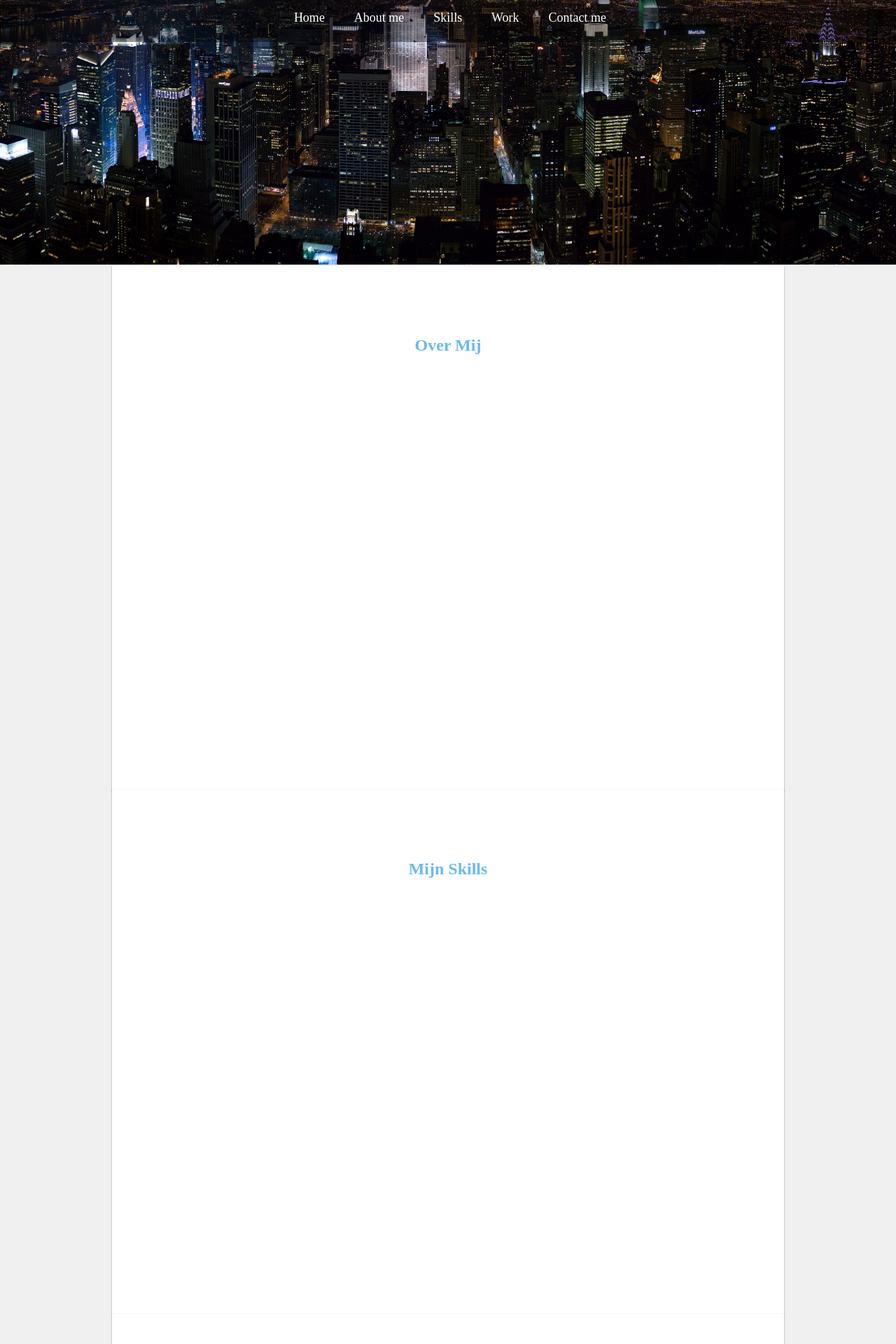
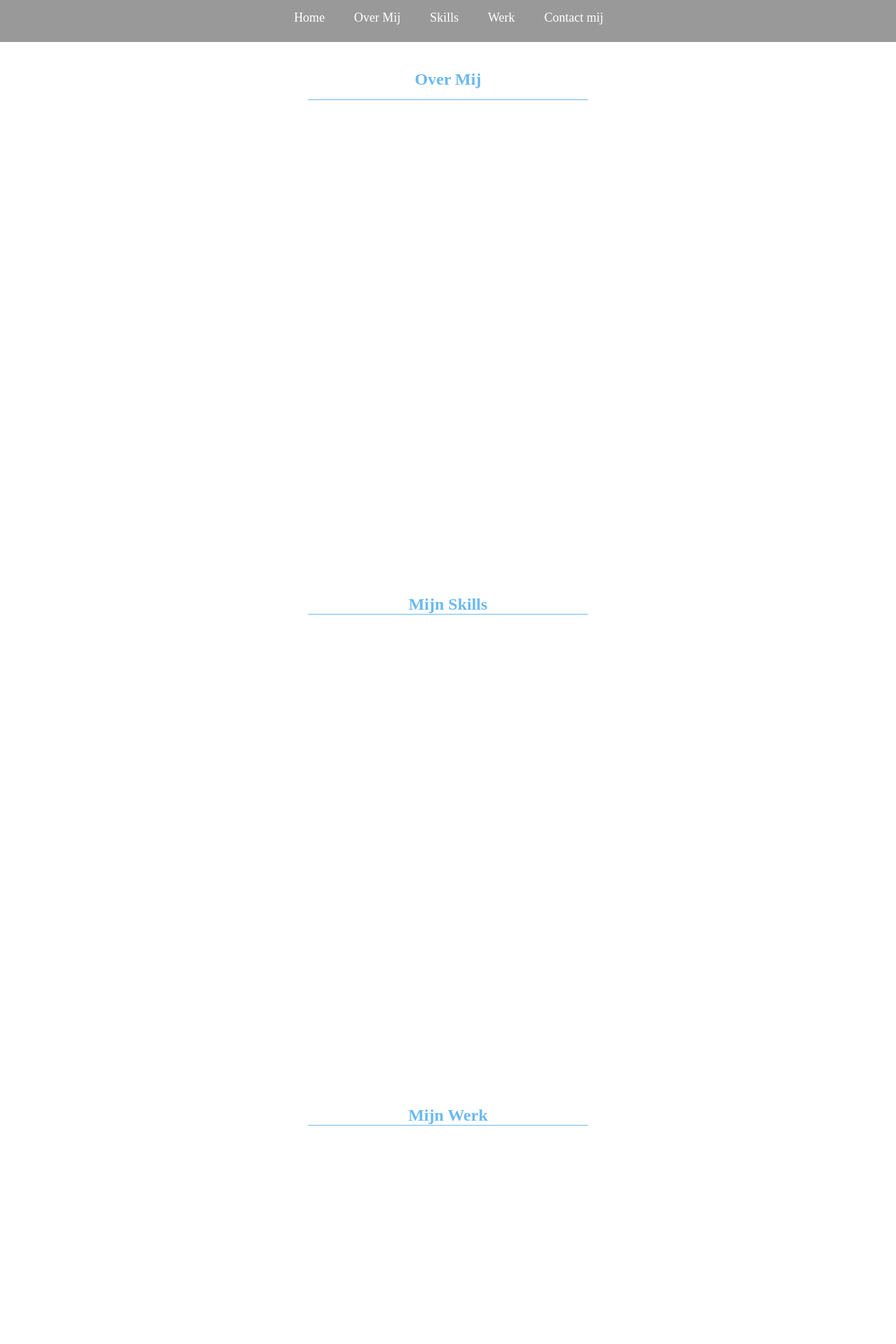
Before and after one commit to short/portfolio, a PHP site: page / in a window 1280 px wide. Shown: the top 1920 px of the page at 70% size. Run offline with PHP 8.4, Linux system fonts and the light colour scheme.

Commit message:
deels parrallax

```diff
--- a/css/main.css
+++ b/css/main.css
@@ -1,27 +1,21 @@
 body,html                                 { margin: 0; padding: 0; background:#f0f0f0; overflow-x: hidden; }
-.header                                   { margin: -70px 0 0 0; }
-.header img                               { display: block; width: 100%; }
-.materialize                              { background-color: #fff ; box-shadow:0px 1px 2px #888; }
-.wrapper                                  { width: 960px; position: relative; margin: 0 auto; }
+.header                                   { position: fixed; }
+.header img                               { width: 100%; }
+.materialize                              { background-color: #fff ; box-shadow: 0px 1px 1px #888; }
+.wrapper                                  { position: relative; }
 
-#about                                    { width: 960px; height: 750px; margin: -18px 0 0 0; padding: 0; }
-#about h2                                 { color: rgba(107, 185, 240, 1); text-align: center; padding: 100px 0 0 0; }
+#about                                    { width: 100%; height: 750px; margin: 0; padding: 0; }
+#about h2                                 { color: rgba(107, 185, 240, 1); text-align: center; padding: 100px 0 15px 0; width: 400px; display: block; margin: 0 auto; border-bottom: 1px solid rgba(107, 185, 240, 1); }
 
-#skills                                   { width: 960px; height: 750px; margin: -40px 0 0 0; padding: 0; }
-#skills h2                                { color: rgba(107, 185, 240, 1); text-align: center; padding: 100px 0 0 0; }
+#skills                                   { width: 100%; height: 750px; margin: -0.5px 0 0 0; padding: 0; }
+#skills h2                                { color: rgba(107, 185, 240, 1); text-align: center; padding: 100px 0 0 0; width: 400px; display: block; margin: 0 auto; border-bottom: 1px solid rgba(107, 185, 240, 1); }
 
-#work                                     { width: 960px; height: 750px; margin: -20px 0 0 0; padding: 0; }
-#work h2                                  { color: rgba(107, 185, 240, 1); text-align: center; padding: 100px 0 0 0; }
+#work                                     { width: 100%; height: 750px; margin: -20px 0 0 0; padding: 0; }
+#work h2                                  { color: rgba(107, 185, 240, 1); text-align: center; padding: 100px 0 0 0; width: 400px; display: block; margin: 0 auto; border-bottom: 1px solid rgba(107, 185, 240, 1); }
 
-#contact                                  { width: 960px; height: 750px; margin: -20px 0 0 0; padding: 0; }
-#contact h2                               { color: rgba(107, 185, 240, 1); text-align: center; padding: 100px 0 0 0; }
+#contact                                  { width: 100%; height: 750px; margin: -20px 0 0 0; padding: 0; }
+#contact h2                               { color: rgba(107, 185, 240, 1); text-align: center; padding: 100px 0 0 0; width: 400px; display: block; margin: 0 auto; border-bottom: 1px solid rgba(107, 185, 240, 1); }
 
 @media screen and (max-width:960px){
   .header img                             { width: 150%; }
-  .wrapper                                { width: 100%; }
-
-  #about                                  { width: 100%; }
-  #skills                                 { width: 100%; }
-  #work                                   { width: 100%; }
-  #contact                                { width: 100%; }
 }
--- a/css/nav.css
+++ b/css/nav.css
@@ -6,14 +6,10 @@ nav                       { position: relative; margin: 0px auto; text-align: ce
 nav ul                    { list-style-type: none; width: 594px; padding: 0; margin: 0 auto; margin-left: 100px; display: inline-block; position: relative; overflow: hidden; -webkit-transition: max-height 0.4s; -ms-transition: max-height 0.4s; -moz-transition: max-height 0.4s; -o-transition: max-height 0.4s; transition: max-height 0.4s; }
 nav ul li                 { display: inline-block; float: left; margin: 0 0 0 2%; }
 nav ul .image             { width: 64px; padding-right: 65px; position: absolute; top: 45px; left: 190px; }
-nav ul li.item4           { padding-left: 61px !important; }
 nav ul li a               { color: white	; font-size: 18px; }
-.NavImg                   { margin-top: -55px; margin-left: 70px; transition: 1s all ease-in-out; }
-.NavImg:hover             { -ms-transform: rotate(360deg); /* IE 9 */ -webkit-transform: rotate(360deg); /* Chrome, Safari, Opera */ transform: rotate(360deg); transition: 1s all ease-in-out; }
 nav ul li a,visited       { display: block; padding: 15px; text-decoration: none; }
 nav ul li a:hover         { color: rgba(107, 185, 240, 1); text-decoration: none; position: static; border-bottom: 1px solid rgba(107, 185, 240, 0.6); }
 .menudown                 { display: none; }
-.lines                    { border-bottom: 17px double white; border-top: 6px solid white; content:""; height: 5px; width:30px; position: relative; margin-top: -20px; margin-left: 5px; cursor: pointer; }
 
 @media screen and (max-width:960px){
 	#nav_wrapper            { margin-top: -20px; height: 0px; }
@@ -23,9 +19,10 @@ nav ul li a:hover         { color: rgba(107, 185, 240, 1); text-decoration: none
   nav ul                  { max-height: 0em; margin-top: 25px; margin-left: -380px; }
 	nav ul .first           { margin: 15px 0 0 0; }
 	nav ul .first a 				{ margin: 0 0 0 20px; }
-  .NavImg                 { visibility: hidden; }
   .showing                { padding-top: 50px; width: 100%; max-height: 25em; margin: 0 0 0 -40px; }
+	.lines                    { border-bottom: 17px double white; border-top: 6px solid white; content:""; height: 5px; width:30px; position: relative; margin-top: -20px; margin-left: 5px; cursor: pointer; }
   nav ul li               { box-sizing: border-box; width: 100%; text-align: left; background-color: rgba(0, 0, 0, 0.4); }
   nav ul li a:hover       { border-bottom: none; }
+	nav ul .item4 					{ margin-top: -0.5px; }
   .menudown               { width: 100%; background: rgba(0, 0, 0, 0.4); text-align: center; box-sizing: border-box; padding: 15px 10px; color: white; display: block; }
 }
--- a/views/head.php
+++ b/views/head.php
@@ -11,7 +11,7 @@
   </head>
   <body>
 
-  <div class="header" id="header">
+  <div class="header mooth-bounce-in-up" id="header">
 		<img src="../images/header.jpg" />
 	</div>
 
--- a/views/nav.php
+++ b/views/nav.php
@@ -1,16 +1,16 @@
 <!DOCTYPE html>
 <html>
 <body>
-	<div id ="nav">
+	<div class="mooth-fade-in-down-big" id ="nav">
 		<section id="screen1">
 		<nav>
 			<div id="nav_wrapper">
 				<ul>
 					<li class="mooth-fade-in-left first"><a href="#header">Home</a></li>
-					<li class="mooth-fade-in-up"><a href="#about">About me</a></li>
+					<li class="mooth-fade-in-up"><a href="#about">Over Mij</a></li>
 					<li class="mooth-fade-in-down"><a href="#skills">Skills</a></li>
-					<li class="mooth-fade-in-up"><a href="#work">Work</a></li>
-					<li class="mooth-fade-in-right"><a href="#contact">Contact me</a></li>
+					<li class="mooth-fade-in-up item4"><a href="#work">Werk</a></li>
+					<li class="mooth-fade-in-right"><a href="#contact">Contact mij</a></li>
 				</ul>
 			</div>
 		</nav>
--- a/views/page.php
+++ b/views/page.php
@@ -4,19 +4,19 @@
     <meta charset="utf-8">
   </head>
   <body>
-    <div id="about" class="materialize">
-      <h2 class="mooth-fade-in-left-big">Over Mij</h2>
+    <div id="about" class="materialize mooth-bounce-in-down">
+      <h2>Over Mij</h2>
 
-    </div><br />
-    <div id="skills" class="materialize">
+    </div>
+    <div id="skills" class="materialize mooth-fade-in">
       <h2>Mijn Skills</h2>
 
     </div>
-    <div id="work" class="materialize">
+    <div id="work" class="materialize mooth-fade-in">
       <h2>Mijn Werk</h2>
 
     </div>
-    <div id="contact" class="materialize">
+    <div id="contact" class="materialize mooth-fade-in">
       <h2>Huur mij in</h2>
 
     </div>
```
